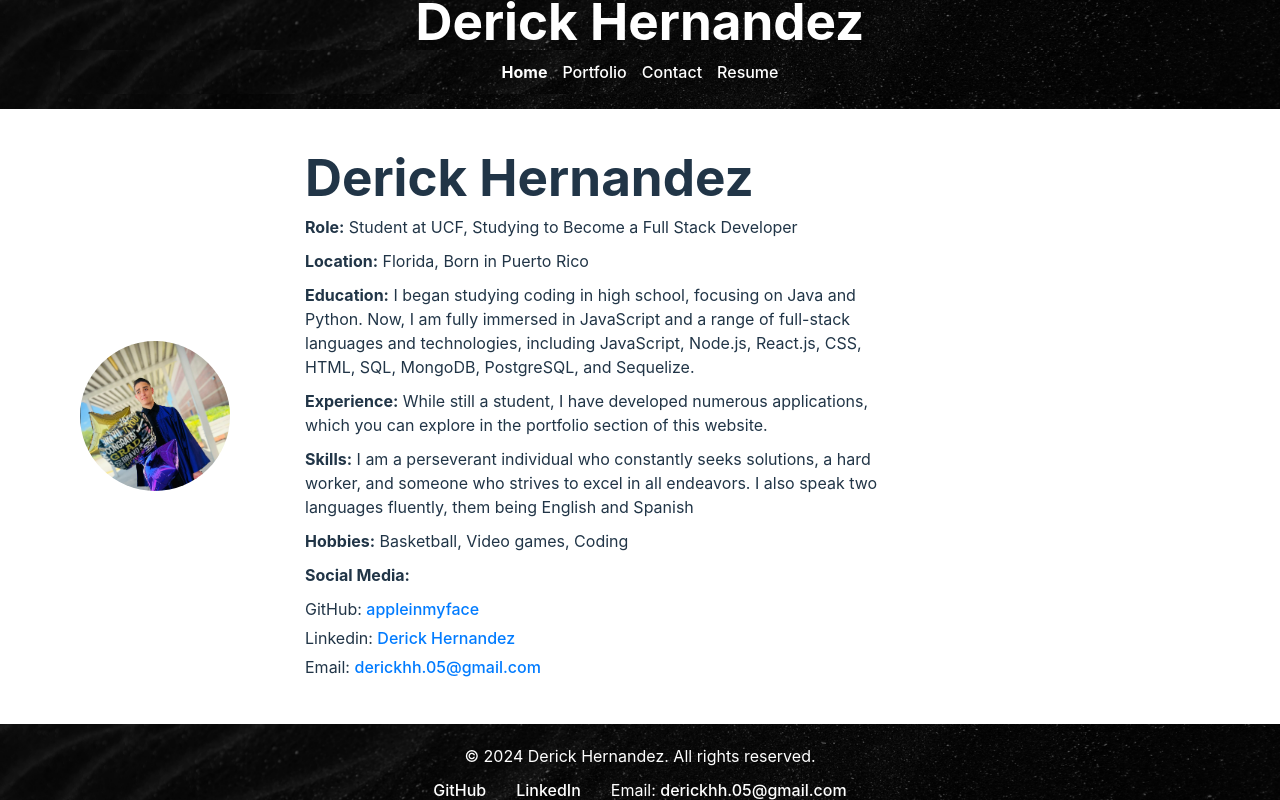
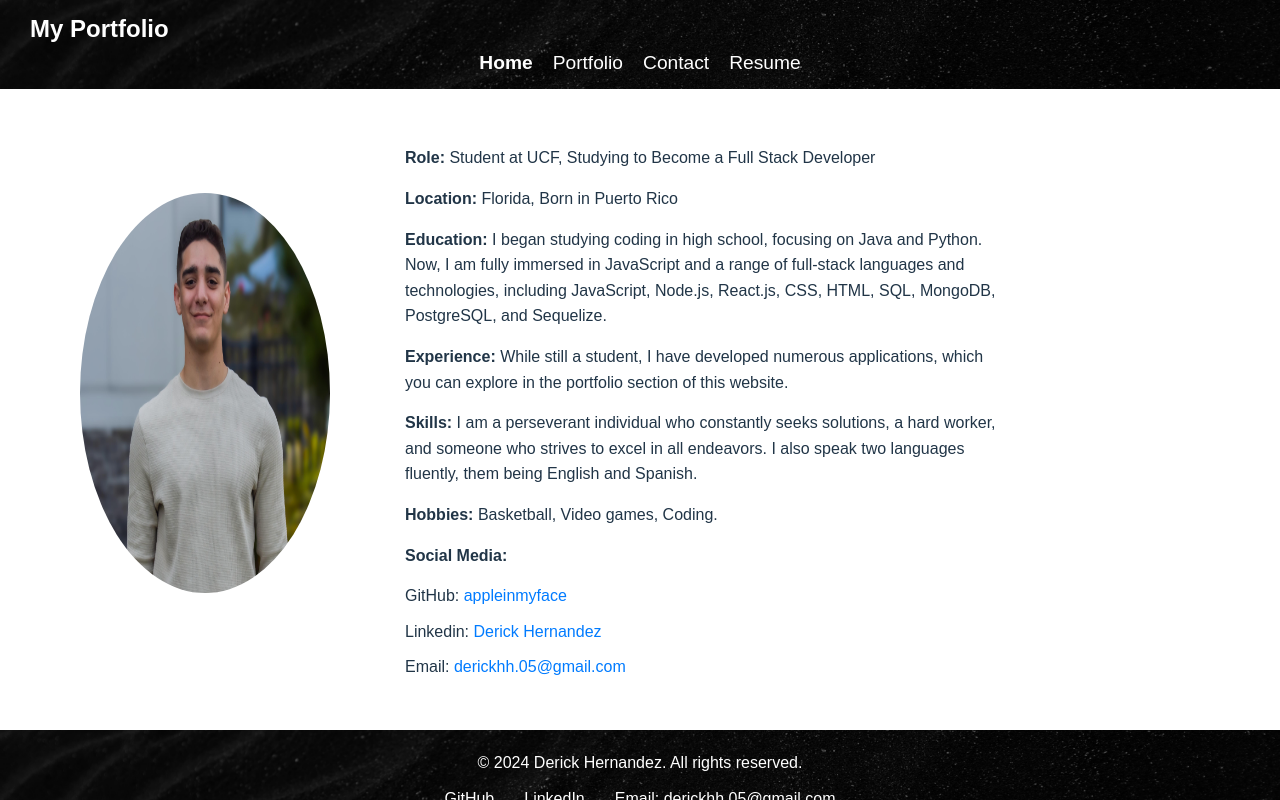
Before and after one commit to appleinmyface/React-Portfolio, a React (Vite) app: page / in a window 1280 px wide. Built offline with nearby package versions, Linux system fonts and the light colour scheme.

Commit message:
fixed aboutme page

```diff
--- a/package.json
+++ b/package.json
@@ -8,6 +8,7 @@
     "preview": "vite preview"
   },
   "dependencies": {
+    "aos": "^2.3.4",
     "body-parser": "^1.20.2",
     "cors": "^2.8.5",
     "dotenv": "^16.4.5",
--- a/src/App.css
+++ b/src/App.css
@@ -3,6 +3,12 @@
   margin: 0;
   padding: 0;
   box-sizing: border-box;
+}
+
+/* Set default font properties */
+body {
+  font-family: Arial, sans-serif; /* Set a base font family */
+  line-height: 1.6; /* Increase line height for readability */
 }
 
 /* Ensure full height for html and body */
@@ -55,3 +61,39 @@ footer {
   margin: 0 auto; /* Center the content within the container */
   padding: 0 20px;
 }
+
+/* Additional reset styles */
+h1, h2, h3, h4, h5, h6 {
+  margin: 0; /* Remove margin from headings */
+  font-weight: normal; /* Set headings to normal weight */
+}
+
+ul, ol {
+  list-style: none; /* Remove default list styles */
+}
+
+a {
+  text-decoration: none; /* Remove underline from links */
+  color: inherit; /* Allow links to inherit text color */
+}
+
+button {
+  padding: 0; /* Remove default padding */
+  border: none; /* Remove default border */
+  background: none; /* Remove default background */
+  cursor: pointer; /* Change cursor to pointer */
+}
+
+/* Responsive images */
+img {
+  max-width: 100%; /* Ensure images do not overflow their container */
+  height: auto; /* Maintain aspect ratio */
+}
+
+/* Ensure that form elements have consistent styling */
+input, textarea, select {
+  font-family: inherit; /* Use inherited font for input elements */
+  font-size: inherit; /* Use inherited font size */
+  line-height: inherit; /* Use inherited line height */
+  margin: 0; /* Reset margin */
+}
--- a/src/components/Header.css
+++ b/src/components/Header.css
@@ -18,3 +18,14 @@
   padding: 0 20px;
   text-align: center; /* Center align content */
 }
+
+/* Mobile Support */
+@media (max-width: 768px) {
+  .header {
+    padding: 10px 15px;
+  }
+
+  .header-content {
+    padding: 0 10px;
+  }
+}
--- a/src/components/Navigation.css
+++ b/src/components/Navigation.css
@@ -1,32 +1,118 @@
-/* Navigation Styling */
+/* Ensure this is at the top of the CSS file */
+html, body {
+  margin: 0;
+  padding: 0;
+  overflow-x: hidden; /* Prevent horizontal scroll */
+  height: 100%;
+  scroll-behavior: smooth;
+}
+
+body {
+  position: relative;
+}
+
+/* General Navigation Styling */
 nav {
   display: flex;
-  justify-content: center; /* Center align navigation items */
-  background-image: url('../assets/NavFootBackGround.png'); /* Ensure correct path */
+  flex-direction: column;
+  justify-content: space-between;
+  align-items: center;
+  background-image: url('../assets/NavFootBackGround.png');
   background-size: cover;
   background-position: center;
   background-repeat: no-repeat;
   padding: 10px 20px;
   color: #fff;
+  z-index: 1000; /* Ensure it's on top */
+  position: fixed; /* Stick the nav at the top */
+  top: 0;
+  left: 0;
+  right: 0;
+  width: 100%;
+  height: auto;
 }
 
-nav ul {
-  list-style: none;
-  padding: 0;
-  margin: 0;
+.nav-header {
   display: flex;
-  gap: 15px; /* Space between links */
+  justify-content: space-between;
+  align-items: center;
+  width: 100%;
+  padding: 0 10px;
 }
 
-nav li {
-  display: inline; /* Ensure items are inline */
+.logo {
+  color: white;
+  font-size: 1.5rem;
+  font-weight: bold;
 }
 
+.hamburger {
+  display: none; /* Hidden by default */
+  flex-direction: column;
+  gap: 5px;
+  cursor: pointer;
+}
+
+.bar {
+  width: 30px;
+  height: 4px;
+  background-color: #fff;
+  transition: all 0.3s ease;
+}
+
+.bar.open {
+  background-color: #ff9800;
+}
+
+.nav-links {
+  display: flex;
+  gap: 20px;
+  list-style: none;
+  transition: all 0.5s ease-in-out;
+}
+
+/* Menu item links */
 nav a {
-  color: #fff; /* Link text color */
+  color: #fff;
   text-decoration: none;
+  font-size: 1.2rem;
 }
 
 nav a.active {
-  font-weight: bold; /* Highlight active link */
+  font-weight: bold;
 }
+
+/* Mobile Support for iPhone 14 Pro Max */
+@media (max-width: 932px) {
+  .hamburger {
+    display: flex; /* Show hamburger on mobile */
+  }
+
+  .nav-links {
+    display: none; /* Hide links initially */
+    flex-direction: column;
+    position: absolute;
+    top: 60px;
+    left: 0;
+    right: 0;
+    background-color: rgba(0, 0, 0, 0.95); /* Darker background */
+    padding: 15px;
+    border-radius: 8px;
+    z-index: 1000;
+  }
+
+  .nav-links.open {
+    display: flex; /* Show links when menu is open */
+  }
+
+  .nav-links li {
+    text-align: center;
+  }
+}
+
+/* Ensure main content is pushed down */
+main {
+  margin-top: 80px; /* Give enough space below fixed navbar */
+  padding: 20px;
+  height: 100vh; /* Set main content to full height */
+}
--- a/src/components/Navigation.jsx
+++ b/src/components/Navigation.jsx
@@ -1,42 +1,44 @@
 // Navigation.jsx
-
-import React from 'react';
+import React, { useState } from 'react';
 import { NavLink } from 'react-router-dom';
-import './Navigation.css'; // Ensure this file exists for styling
+import './Navigation.css';
 
 const Navigation = () => {
+  const [menuOpen, setMenuOpen] = useState(false);
+
+  const toggleMenu = () => {
+    setMenuOpen(!menuOpen);
+  };
+
   return (
     <nav>
-      <ul>
+      <div className="nav-header">
+        <h2 className="logo">My Portfolio</h2>
+        <div className="hamburger" onClick={toggleMenu}>
+          {/* Hamburger Icon */}
+          <span className={menuOpen ? 'bar open' : 'bar'}></span>
+          <span className={menuOpen ? 'bar open' : 'bar'}></span>
+          <span className={menuOpen ? 'bar open' : 'bar'}></span>
+        </div>
+      </div>
+      <ul className={menuOpen ? 'nav-links open' : 'nav-links'}>
         <li>
-          <NavLink
-            to="/"
-            className={({ isActive }) => (isActive ? 'active' : '')} // Use function to handle active state
-          >
+          <NavLink to="/" onClick={() => setMenuOpen(false)} className={({ isActive }) => (isActive ? 'active' : '')}>
             Home
           </NavLink>
         </li>
         <li>
-          <NavLink
-            to="/portfolio"
-            className={({ isActive }) => (isActive ? 'active' : '')}
-          >
+          <NavLink to="/portfolio" onClick={() => setMenuOpen(false)} className={({ isActive }) => (isActive ? 'active' : '')}>
             Portfolio
           </NavLink>
         </li>
         <li>
-          <NavLink
-            to="/contact"
-            className={({ isActive }) => (isActive ? 'active' : '')}
-          >
+          <NavLink to="/contact" onClick={() => setMenuOpen(false)} className={({ isActive }) => (isActive ? 'active' : '')}>
             Contact
           </NavLink>
         </li>
         <li>
-          <NavLink
-            to="/resume"
-            className={({ isActive }) => (isActive ? 'active' : '')}
-          >
+          <NavLink to="/resume" onClick={() => setMenuOpen(false)} className={({ isActive }) => (isActive ? 'active' : '')}>
             Resume
           </NavLink>
         </li>
--- a/src/pages/AboutMe.css
+++ b/src/pages/AboutMe.css
@@ -2,11 +2,12 @@
   display: flex;
   align-items: center;
   padding: 20px;
+  overflow: hidden; /* Prevent content from overflowing */
 }
 
 .profile-pic {
-    width: 150px;
-    height: 150px;
+  width: 250px;
+  height: 400px;
   border-radius: 50%;
   margin-right: 75px;
 }
@@ -15,12 +16,21 @@
   max-width: 600px;
 }
 
+/* Style for the typing effect */
+.typing-effect {
+  color: white; /* Change to white */
+  text-shadow: 0 0 5px rgba(255, 255, 255, 0.8); /* Add glow effect */
+  font-size: 2rem; /* Adjust the font size as needed */
+  margin-bottom: 20px; /* Add space below the name */
+}
+
 .bio h1 {
-    margin-bottom: 10px;
+  margin-bottom: 15px; /* Spacing below the name */
 }
 
 .bio p {
-    margin-bottom: 10px;
+  margin-bottom: 15px; /* Increase spacing between paragraphs */
+  line-height: 1.6; /* Increase line height for better readability */
 }
 
 .bio ul {
@@ -29,14 +39,39 @@
 }
 
 .bio li {
-    margin-bottom: 5px;
+  margin-bottom: 10px; /* Increase spacing between list items */
 }
 
 .bio a {
-    color: #007bff;
+  color: #007bff; /* Link color */
   text-decoration: none;
 }
 
 .bio a:hover {
   text-decoration: underline;
 }
+
+/* Mobile Support */
+@media (max-width: 768px) {
+  .about-me {
+    flex-direction: column;
+    align-items: center; /* Center profile picture */
+    padding-top: 320px;
+  }
+
+  .profile-pic {
+    width: 200px;
+    height: auto;
+    margin-right: 0;
+    margin-bottom: 20px;
+  }
+
+  .bio {
+    max-width: 100%;
+    text-align: left; /* Keep bio text aligned left */
+  }
+
+  .bio h1 {
+    text-align: center; /* Center the name in mobile */
+  }
+}
--- a/src/pages/AboutMe.jsx
+++ b/src/pages/AboutMe.jsx
@@ -1,19 +1,41 @@
-import React from 'react';
+import React, { useEffect, useState } from 'react';
 import './AboutMe.css'; // Import your CSS file for styling
-import profilePic from '../assets/ME.png'; // Import the image
+import profilePic from '../assets/Derick_Resume.png'; // Import the image
 
+// TypingEffect component to create the typing animation
+const TypingEffect = ({ text, speed }) => {
+  const [displayedText, setDisplayedText] = useState('');
+
+  useEffect(() => {
+    let index = 0;
+    const intervalId = setInterval(() => {
+      if (index < text.length) {
+        setDisplayedText((prev) => prev + text.charAt(index));
+        index++;
+      } else {
+        clearInterval(intervalId); // Clear interval when done
+      }
+    }, speed);
+
+    return () => clearInterval(intervalId); // Cleanup interval on component unmount
+  }, [text, speed]);
+
+  return <h1 className="typing-effect">{displayedText}</h1>;
+};
+
+// AboutMe component to display user information
 const AboutMe = () => {
   return (
     <section className="about-me">
       <img src={profilePic} alt="Derick Hernandez" className="profile-pic" />
       <div className="bio">
-        <h1>Derick Hernandez</h1>
+        <TypingEffect text="D erick Hernandez" speed={100} />
         <p><strong>Role:</strong> Student at UCF, Studying to Become a Full Stack Developer</p>
         <p><strong>Location:</strong> Florida, Born in Puerto Rico</p>
         <p><strong>Education:</strong> I began studying coding in high school, focusing on Java and Python. Now, I am fully immersed in JavaScript and a range of full-stack languages and technologies, including JavaScript, Node.js, React.js, CSS, HTML, SQL, MongoDB, PostgreSQL, and Sequelize.</p>
         <p><strong>Experience:</strong> While still a student, I have developed numerous applications, which you can explore in the portfolio section of this website.</p>
-        <p><strong>Skills:</strong> I am a perseverant individual who constantly seeks solutions, a hard worker, and someone who strives to excel in all endeavors. I also speak two languages fluently, them being English and Spanish</p>
-        <p><strong>Hobbies:</strong> Basketball, Video games, Coding</p>
+        <p><strong>Skills:</strong> I am a perseverant individual who constantly seeks solutions, a hard worker, and someone who strives to excel in all endeavors. I also speak two languages fluently, them being English and Spanish.</p>
+        <p><strong>Hobbies:</strong> Basketball, Video games, Coding.</p>
         <p><strong>Social Media:</strong></p>
         <ul>
           <li>GitHub: <a href="https://github.com/appleinmyface" target="_blank" rel="noopener noreferrer">appleinmyface</a></li>
@@ -25,4 +47,5 @@ const AboutMe = () => {
   );
 };
 
+
 export default AboutMe;
```
Also changed, not shown: src/assets/Derick_Resume.png (added), 1 other file (tests, documents, lock files or other folders). Lines whose indentation alone changed are shown as unchanged.
